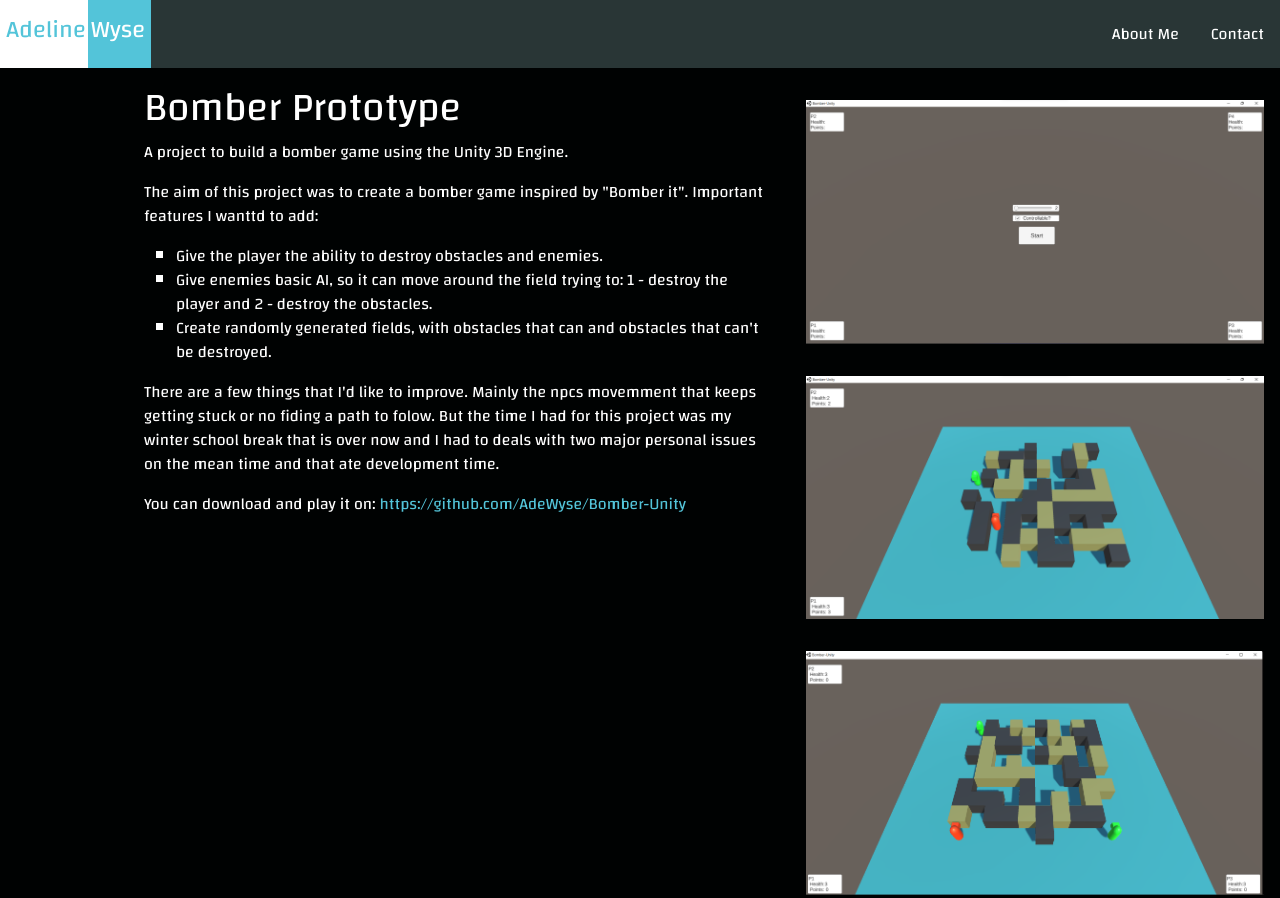
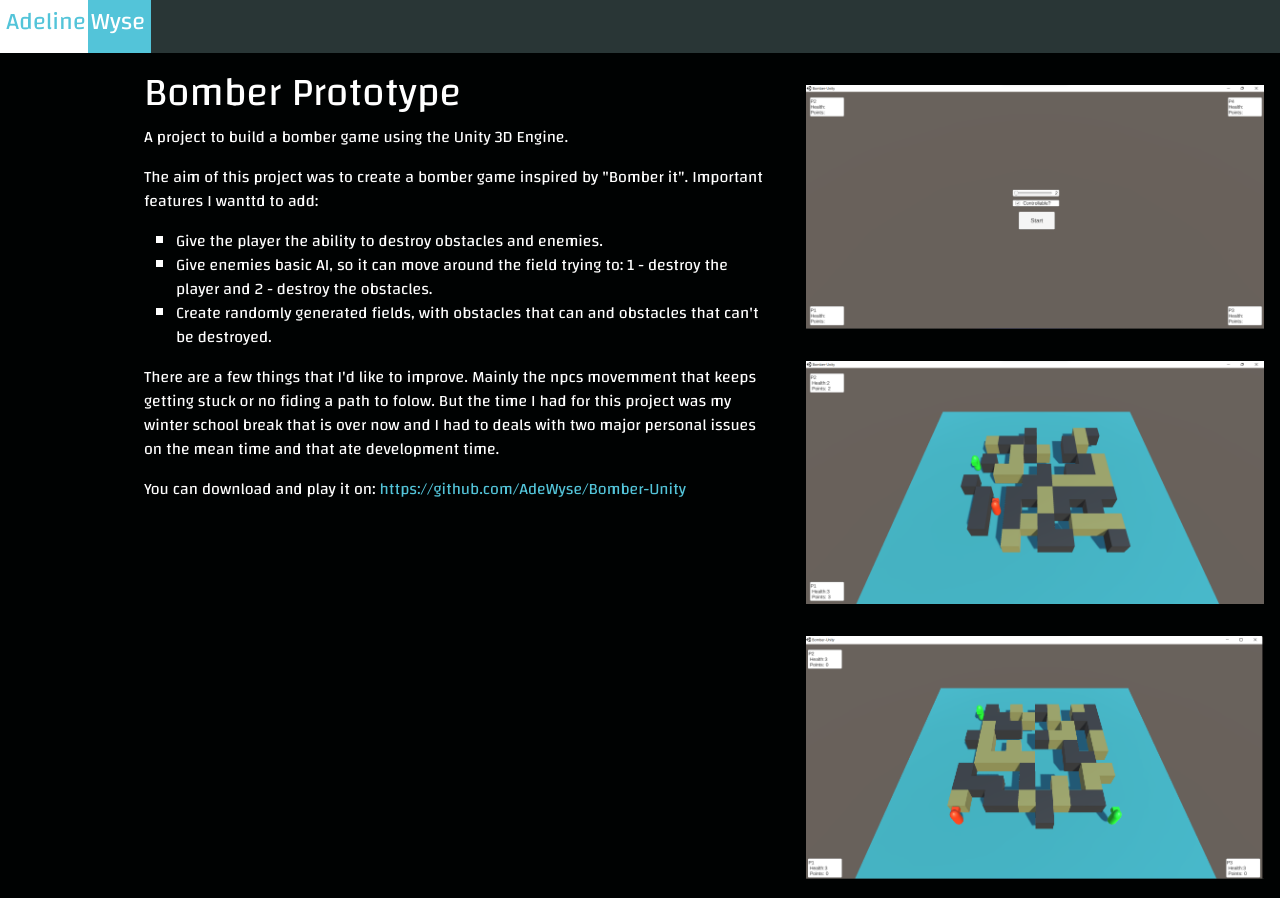
Before and after one commit to AdeWyse/AdelineWyse, a plain HTML site: page bomber-prototype.html in a window 1280 px wide. Shown: the top 898 px of the page. Drawn offline with nearby package versions, Linux system fonts and the light colour scheme; a web font is replaced by a local one.

Commit message:
Update bomber-prototype.html

```diff
--- a/bomber-prototype.html
+++ b/bomber-prototype.html
@@ -18,14 +18,7 @@
     <div class="navbar">
       <h1 class="title-Site" id="titulo"><span class="title-Site1">Adeline</span><span class="title-Site2">Wyse</span></h1>
 
-      <!--            <div class="header-menu">-->
-      <!--                <a href="#" class="header-menu-item">Game Dev</a>-->
-      <!--                <a href="#" class="header-menu-item">Web Dev</a>-->
-      <!--            </div>-->
-      <div class="header-contact">
-        <a href="index.html/#aboutMe">About Me</a>
-        <a href="index.html/#contact">Contact</a>
-      </div>
+
     </div>
   </div>
 </header>
```
